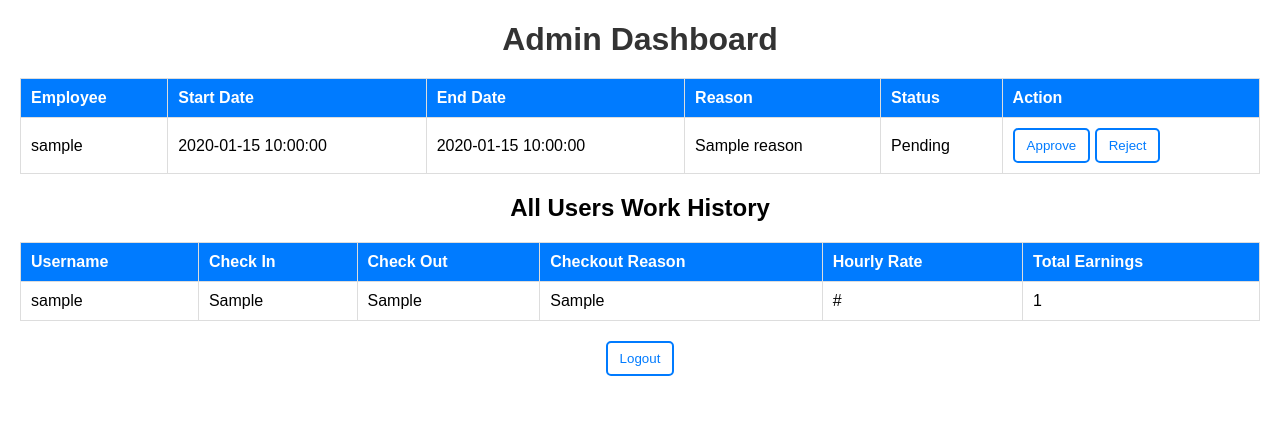
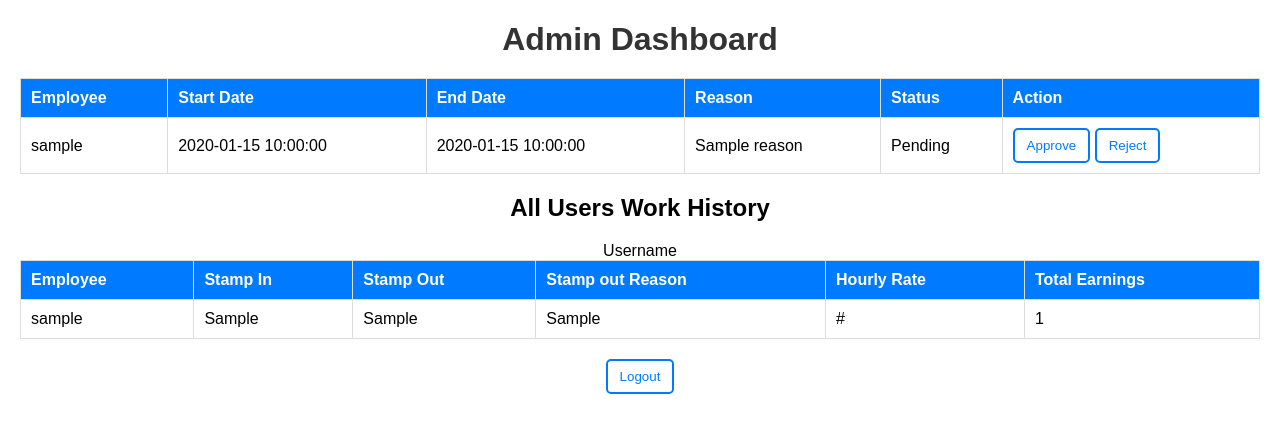
Before and after one commit to Yusuboy/HR-Web-App, a Flask app: template templates/admin_dashboard.html in a window 1280 px wide. Shown: the top 433 px of the page. Run offline with Flask 3, Linux system fonts and the light colour scheme; the template is opened without the code that fills it: most values are stand-ins (such as "Sample title", 1, 10 or a date in 2020).

Commit message:
Admin dashboard is done.

```diff
--- a/templates/admin_dashboard.html
+++ b/templates/admin_dashboard.html
@@ -115,16 +115,16 @@
     <table>
         <thead>
             <tr>
-                <th>Username</th>
-                <th>Check In</th>
-                <th>Check Out</th>
-                <th>Checkout Reason</th>
+                <th>Employee</th>
+                <th>Stamp In</th>
+                <th>Stamp Out</th>
+                <th>Stamp out Reason</th>
                 <th>Hourly Rate</th>
                 <th>Total Earnings</th>
-            </tr>
+            </tr>Username
         </thead>
         <tbody>
-            {% for record in all_users_work_history %}
+            {% for record in work_history %}
                 <tr>
                     <td>{{ record.username }}</td>
                     <td>{{ record.check_in }}</td>
```
